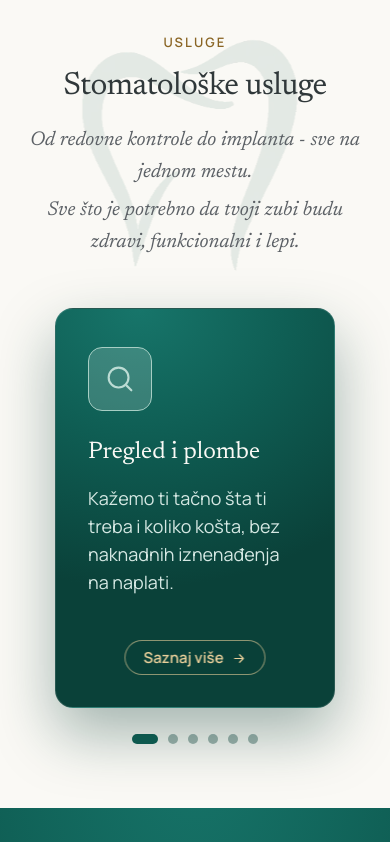
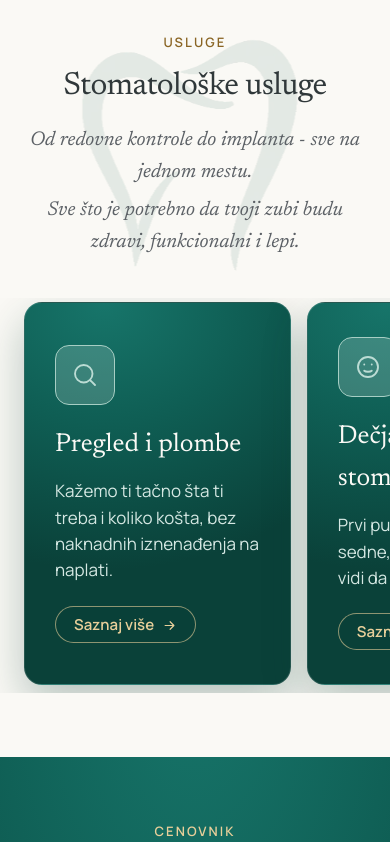
Before and after one commit to SelvirZile/pepermint-stomatologija, a React (Vite) app: page / in a window 390 px wide. Shown: the part 916-1758 px from the top of the page. Built offline with nearby package versions, Linux system fonts and the light colour scheme.

Commit message:
Add files via upload

```diff
--- a/src/App.jsx
+++ b/src/App.jsx
@@ -1,6 +1,6 @@
 import { useState } from 'react';
 import { SERVICES } from './data/site.js';
-import { useScrollSpy } from './hooks.js';
+import { useScrollSpy, useScrollReveal } from './hooks.js';
 import Navbar from './components/Navbar.jsx';
 import Hero from './components/Hero.jsx';
 import Services from './components/Services.jsx';
@@ -15,6 +15,7 @@ const SECTION_IDS = ['usluge', 'cenovnik', 'tim', 'kako'];
 
 export default function App() {
   const { scrolled, active } = useScrollSpy(SECTION_IDS);
+  useScrollReveal();
   const [menuOpen, setMenuOpen] = useState(false);
   const [contactOpen, setContactOpen] = useState(false);
   const [serviceIdx, setServiceIdx] = useState(null);
--- a/src/components/Contact.jsx
+++ b/src/components/Contact.jsx
@@ -7,7 +7,7 @@ const PIN = '<path d="M12 21s-7-6.2-7-11a7 7 0 0 1 14 0c0 4.8-7 11-7 11z"></path
 export default function Contact() {
   return (
     <section id="kako" aria-labelledby="kako-title">
-      <div style={{ maxWidth: 1100, margin: '0 auto', padding: 'clamp(40px,5vw,64px) 24px clamp(64px,10vw,112px)' }}>
+      <div data-reveal style={{ maxWidth: 1100, margin: '0 auto', padding: 'clamp(40px,5vw,64px) 24px clamp(64px,10vw,112px)' }}>
         <div style={{ display: 'grid', gridTemplateColumns: 'repeat(auto-fit,minmax(300px,1fr))', gap: 'clamp(32px,5vw,56px)', alignItems: 'start' }}>
           <div>
             <p style={{ fontFamily: "'Manrope',sans-serif", fontWeight: 600, fontSize: 13, letterSpacing: '0.16em', textTransform: 'uppercase', color: GOLD_DARK, margin: '0 0 16px' }}>
--- a/src/components/Pricing.jsx
+++ b/src/components/Pricing.jsx
@@ -17,7 +17,7 @@ export default function Pricing() {
         </g>
       </svg>
 
-      <div style={{ position: 'relative', zIndex: 1, maxWidth: 1000, margin: '0 auto', padding: 'clamp(64px,10vw,112px) 24px' }}>
+      <div data-reveal style={{ position: 'relative', zIndex: 1, maxWidth: 1000, margin: '0 auto', padding: 'clamp(64px,10vw,112px) 24px' }}>
         <p style={{ fontFamily: "'Manrope',sans-serif", fontWeight: 600, fontSize: 13, letterSpacing: '0.16em', textTransform: 'uppercase', color: GOLD, margin: '0 0 16px', textAlign: 'center' }}>
           Cenovnik
         </p>
--- a/src/components/Reviews.jsx
+++ b/src/components/Reviews.jsx
@@ -20,7 +20,7 @@ export default function Reviews() {
         </g>
       </svg>
 
-      <div style={{ position: 'relative', zIndex: 1, maxWidth: 1100, margin: '0 auto', padding: 'clamp(40px,5vw,64px) 24px clamp(40px,5vw,56px)' }}>
+      <div data-reveal style={{ position: 'relative', zIndex: 1, maxWidth: 1100, margin: '0 auto', padding: 'clamp(40px,5vw,64px) 24px clamp(40px,5vw,56px)' }}>
         <p style={{ fontFamily: "'Manrope',sans-serif", fontWeight: 600, fontSize: 13, letterSpacing: '0.16em', textTransform: 'uppercase', color: GOLD, margin: '0 0 16px' }}>
           Iskustva
         </p>
--- a/src/components/Services.jsx
+++ b/src/components/Services.jsx
@@ -38,7 +38,7 @@ export default function Services({ onOpenService }) {
         style={{ position: 'absolute', top: 40, left: '50%', transform: 'translateX(-50%)', height: 360, width: 'auto', opacity: 0.14, pointerEvents: 'none', zIndex: 0 }}
       />
 
-      <div style={{ position: 'relative', zIndex: 1, maxWidth: 1100, margin: '0 auto', padding: 'clamp(64px,10vw,112px) 24px' }}>
+      <div data-reveal style={{ position: 'relative', zIndex: 1, maxWidth: 1100, margin: '0 auto', padding: 'clamp(64px,10vw,112px) 24px' }}>
         <p style={{ fontFamily: "'Manrope',sans-serif", fontWeight: 600, fontSize: 13, letterSpacing: '0.16em', textTransform: 'uppercase', color: GOLD_DARK, margin: '0 0 16px', textAlign: 'center' }}>
           Usluge
         </p>
@@ -52,7 +52,7 @@ export default function Services({ onOpenService }) {
           Sve što je potrebno da tvoji zubi budu zdravi, funkcionalni i lepi.
         </p>
 
-        <div style={{ position: 'relative', display: 'flex', alignItems: 'center', justifyContent: 'center', gap: 'clamp(2px,0.5vw,8px)' }}>
+        <div className="svc-3d-wrap" style={{ position: 'relative', display: 'flex', alignItems: 'center', justifyContent: 'center', gap: 'clamp(2px,0.5vw,8px)' }}>
           <button type="button" onClick={prev} className="carousel-arrow" aria-label="Prethodna usluga" style={arrowStyle}>
             <Icon path='<path d="M15 6l-6 6 6 6"></path>' size={18} strokeWidth={1.9} />
           </button>
@@ -147,7 +147,24 @@ export default function Services({ onOpenService }) {
           </button>
         </div>
 
-        <div role="tablist" aria-label="Izbor usluge" style={{ display: 'flex', alignItems: 'center', justifyContent: 'center', gap: 10, marginTop: 36 }}>
+
+        <ul className="svc-strip">
+          {SERVICES.map((s, idx) => (
+            <li key={s.title} className="svc-strip-card">
+              <span className="svc-strip-icon">
+                <Icon path={s.icon} size={30} />
+              </span>
+              <h3 style={{ fontFamily: "'Newsreader',Georgia,serif", fontWeight: 400, fontSize: 26, margin: '0 0 12px', color: '#FAF9F5' }}>{s.title}</h3>
+              <p style={{ color: '#d5e8e3', margin: '0 0 22px', fontSize: 17, lineHeight: 1.55 }}>{s.desc}</p>
+              <button type="button" onClick={() => onOpenService(idx)} className="svc-strip-btn">
+                <span style={{ lineHeight: 1 }}>Saznaj više</span>
+                <Icon path='<path d="M5 12h14M13 6l6 6-6 6"></path>' size={15} strokeWidth={1.9} style={{ display: 'block', position: 'relative', top: 1 }} />
+              </button>
+            </li>
+          ))}
+        </ul>
+
+        <div role="tablist" className="svc-dots" aria-label="Izbor usluge" style={{ display: 'flex', alignItems: 'center', justifyContent: 'center', gap: 10, marginTop: 36 }}>
           {SERVICES.map((s, idx) => (
             <button
               key={s.title}
--- a/src/components/Team.jsx
+++ b/src/components/Team.jsx
@@ -17,7 +17,7 @@ export default function Team() {
         style={{ position: 'absolute', top: 40, left: '50%', transform: 'translateX(-50%)', height: 360, width: 'auto', opacity: 0.14, pointerEvents: 'none', zIndex: 0 }}
       />
 
-      <div style={{ position: 'relative', zIndex: 1, maxWidth: 1100, margin: '0 auto', padding: 'clamp(64px,10vw,112px) 24px clamp(40px,5vw,56px)' }}>
+      <div data-reveal style={{ position: 'relative', zIndex: 1, maxWidth: 1100, margin: '0 auto', padding: 'clamp(64px,10vw,112px) 24px clamp(40px,5vw,56px)' }}>
         <p style={{ fontFamily: "'Manrope',sans-serif", fontWeight: 600, fontSize: 13, letterSpacing: '0.16em', textTransform: 'uppercase', color: GOLD_DARK, margin: '0 0 16px', textAlign: 'center' }}>
           Naš tim
         </p>
--- a/src/styles.css
+++ b/src/styles.css
@@ -79,6 +79,30 @@ a:hover { color: var(--green); }
 .rev-track { animation-duration: 64s; align-items: stretch; }
 .rev-track > figure { align-self: stretch; }
 
+/* --- services: mobile snap strip --- */
+.svc-strip { display: none; }
+.svc-strip-card {
+  flex: 0 0 78%; scroll-snap-align: center; scroll-snap-stop: always;
+  display: flex; flex-direction: column; justify-content: center;
+  min-height: 330px; padding: 34px 30px; border-radius: 18px; box-sizing: border-box;
+  background: radial-gradient(120% 70% at 30% 0%, #17756a, #0f5e54 45%, #0a4139);
+  border: 1px solid rgba(255,255,255,0.12); box-shadow: 0 18px 44px rgba(12,60,52,0.28);
+}
+.svc-strip-icon {
+  display: inline-flex; align-items: center; justify-content: center; width: 60px; height: 60px;
+  background: rgba(220,238,233,0.2); border: 1.5px solid #A7CEC4; border-radius: 14px;
+  color: #bcdcd4; margin-bottom: 20px;
+}
+.svc-strip-btn {
+  align-self: flex-start; display: inline-flex; align-items: center; gap: 8px; cursor: pointer;
+  font-family: 'Manrope', sans-serif; font-weight: 600; font-size: 15px; color: #e8cf9a;
+  background: rgba(10,65,57,0.55); border: 1px solid rgba(232,207,154,0.6); border-radius: 999px; padding: 10px 18px;
+}
+
+/* --- scroll reveal --- */
+.reveal { opacity: 0; transform: translateY(28px); transition: opacity .7s ease, transform .7s cubic-bezier(.33,.7,.3,1); will-change: opacity, transform; }
+.reveal.is-visible { opacity: 1; transform: none; }
+
 /* --- team hover --- */
 .tim-card img { transition: transform .6s cubic-bezier(.33,.7,.3,1); }
 .tim-card:hover img { transform: scale(1.07); }
@@ -120,6 +144,16 @@ a:hover { color: var(--green); }
   .hero-inner .hero-btns { justify-content: center !important; }
   .hero-inner .hero-btns a { padding: 13px 22px !important; font-size: 15px !important; border-radius: 999px !important; }
 
+  .svc-3d-wrap { display: none !important; }
+  .svc-dots { display: none !important; }
+  .svc-strip {
+    display: flex !important; list-style: none; margin: 0 -24px; padding: 4px 24px 8px; gap: 16px;
+    overflow-x: auto; overflow-y: hidden;
+    scroll-snap-type: x mandatory; scroll-behavior: smooth;
+    -webkit-overflow-scrolling: touch; overscroll-behavior-x: contain;
+    scrollbar-width: none;
+  }
+  .svc-strip::-webkit-scrollbar { display: none; }
   .carousel-arrow { display: none !important; }
   .carousel-side { display: none !important; }
   .rev-track > figure { flex: 0 0 280px !important; }
@@ -144,4 +178,5 @@ a:hover { color: var(--green); }
     transition-duration: .001ms !important;
   }
   .marquee-track { animation: none !important; }
+  .reveal { opacity: 1 !important; transform: none !important; }
 }
```
Also changed, not shown: src/hooks.js (+29 -0 lines).
